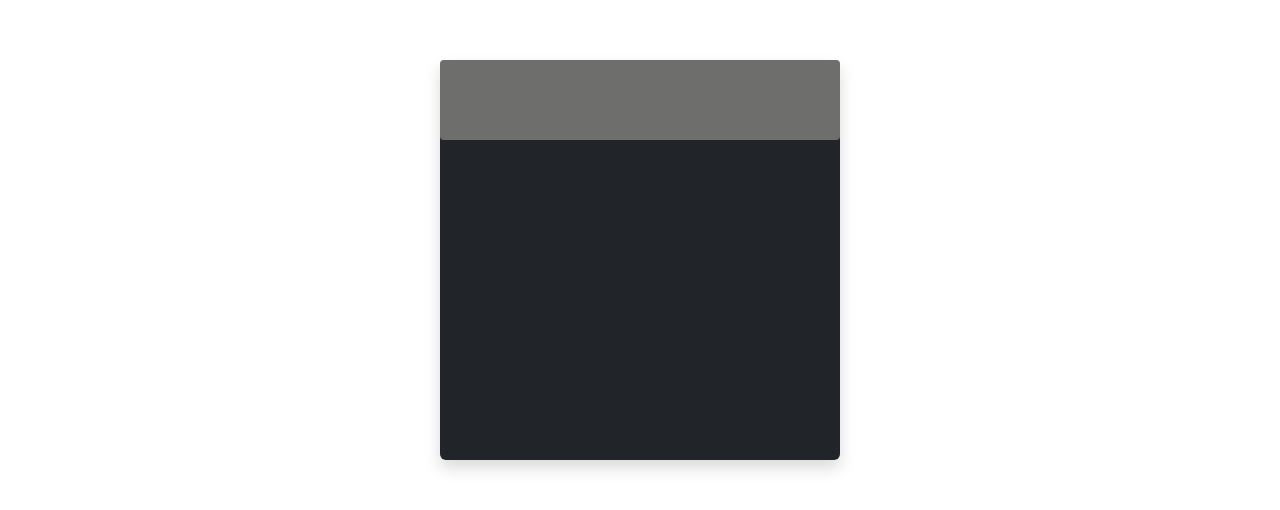
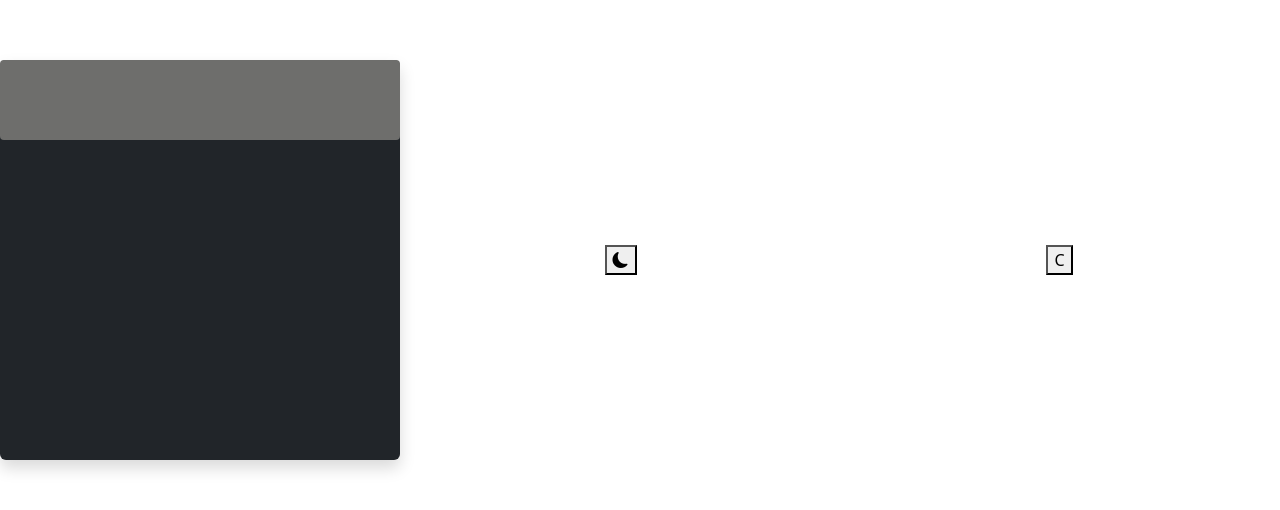
Before and after one commit to imama-ansari14/CodeAlpha_Projects, a plain HTML site: page Calculator/index.html in a window 1280 px wide. Shown: the part 140-650 px from the top of the page. Drawn offline with nearby package versions, Linux system fonts and the light colour scheme.

Commit message:
Making buttons UI

```diff
--- a/Calculator/index.html
+++ b/Calculator/index.html
@@ -5,6 +5,8 @@
     <meta charset="UTF-8">
     <meta name="viewport" content="width=device-width, initial-scale=1.0">
     <title>Document</title>
+    <!-- BOOTSTRAP ICONS CDN -->
+     <link rel="stylesheet" href="https://cdn.jsdelivr.net/npm/bootstrap-icons@1.13.1/font/bootstrap-icons.min.css">
     <!-- BOOTSTRAP LINK -->
     <link rel="stylesheet" href="bootstrap-5.3.3-dist/css/bootstrap.min.css">
     <link rel="stylesheet" href="style.css">
@@ -18,11 +20,20 @@
     <div class="calculator bg-dark rounded shadow w-100 ">
        <!-- Screen UI -->
 <div class="screen rounded-1"></div>
-
-
+    </div>
+     <!-- BUTTIONS UI -->
+<div class="btn container">
+ <div class="row">
+    <div class="col">
+      <button> <i class="bi bi-moon-fill"></i></button>
     </div>
 
+    <div class="col">
+      <button>C</button>
+    </div>
 
+ </div>
+</div>
 
 
     </section>
```
